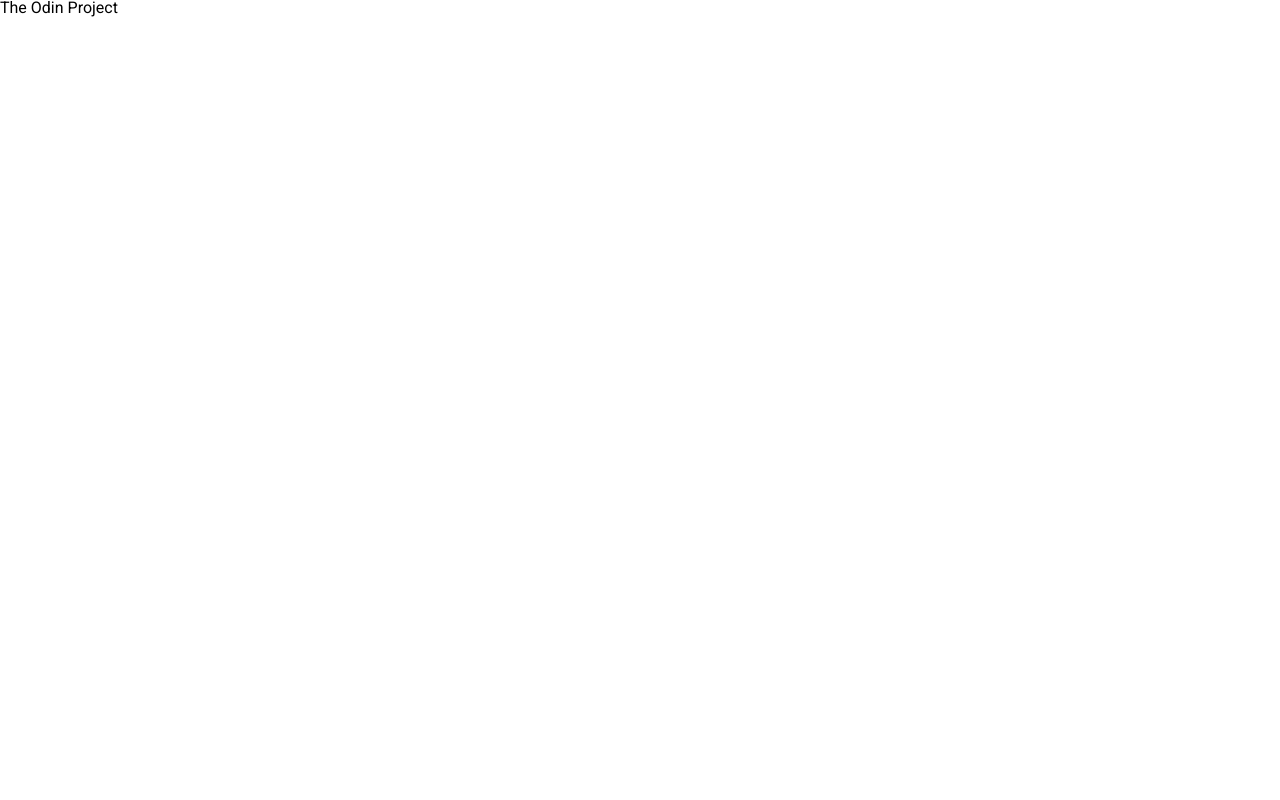
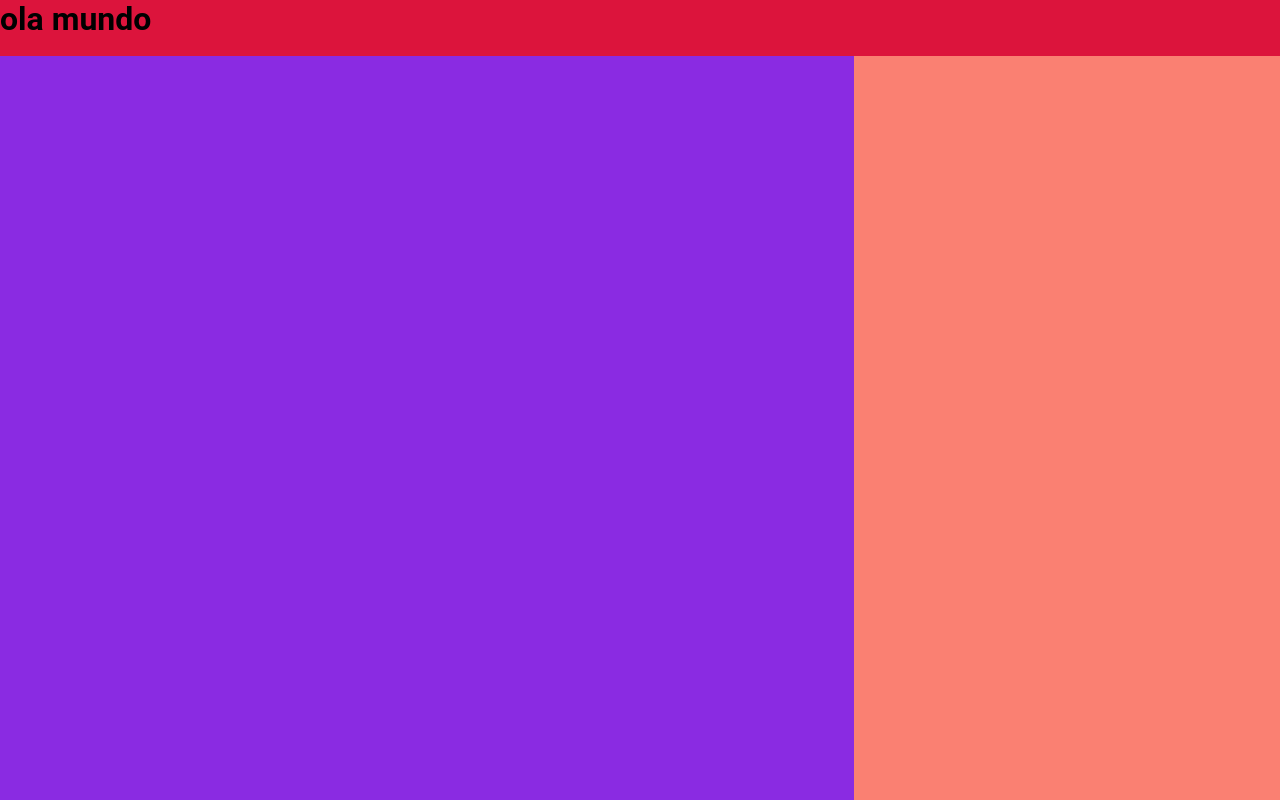
Before and after one commit to pklepa/youtube-ui-clone, a React (Create React App) app: page / in a window 1280 px wide. Built offline with nearby package versions, Linux system fonts and the light colour scheme.

Commit message:
Prepare basic layout

```diff
--- a/src/App.js
+++ b/src/App.js
@@ -1,12 +1,22 @@
 import React from "react";
 
-import "./assets/styles/reset.css";
-import "./assets/fonts/fonts.css";
+import GlobalStyles from "./assets/styles/GlobalStyles";
+import Layout from "./components/Layout";
+import Navbar from "./components/Navbar";
+import VideoArea from "./components/VideoArea";
+import SuggestionList from "./components/SuggestionList";
 
 function App() {
   return (
     <>
-      <h1 style={{ fontFamily: "Roboto" }}>The Odin Project</h1>
+      <GlobalStyles />
+
+      <Layout>
+        <Navbar />
+
+        <VideoArea />
+        <SuggestionList />
+      </Layout>
     </>
   );
 }
--- a/src/assets/fonts/fonts.css
+++ /dev/null
@@ -1,6 +0,0 @@
-@import url("https://fonts.googleapis.com/css2?family=Roboto:wght@400;500&display=swap");
-
-/*
-* Fonts used:
-* - Roboto (400, 500)
-*/
--- /dev/null
+++ b/src/assets/styles/GlobalStyles.js
@@ -0,0 +1,30 @@
+import { createGlobalStyle } from "styled-components";
+
+const GlobalStyles = createGlobalStyle`
+@import url("https://fonts.googleapis.com/css2?family=Roboto:wght@400;500&display=swap");
+
+* {
+  margin: 0;
+  padding: 0;
+  box-sizing: border-box;
+}
+
+*, button, input {
+  border: 0;
+  outline: 0;
+
+  font-family: 'Roboto', sans-serif;
+}
+
+html, body, #root {
+  height: 100%;
+}
+
+:root {
+  --white: #fff;
+  --background-grey: #c3c3c3;
+  --grey: #606060;
+}
+`;
+
+export default GlobalStyles;
--- a/src/assets/styles/reset.css
+++ /dev/null
@@ -1,145 +0,0 @@
-/* http://meyerweb.com/eric/tools/css/reset/
-   v2.0 | 20110126
-   License: none (public domain)
-*/
-
-html,
-body,
-div,
-span,
-applet,
-object,
-iframe,
-h1,
-h2,
-h3,
-h4,
-h5,
-h6,
-p,
-blockquote,
-pre,
-a,
-abbr,
-acronym,
-address,
-big,
-cite,
-code,
-del,
-dfn,
-em,
-img,
-ins,
-kbd,
-q,
-s,
-samp,
-small,
-strike,
-strong,
-sub,
-sup,
-tt,
-var,
-b,
-u,
-i,
-center,
-dl,
-dt,
-dd,
-ol,
-ul,
-li,
-fieldset,
-form,
-label,
-legend,
-table,
-caption,
-tbody,
-tfoot,
-thead,
-tr,
-th,
-td,
-article,
-aside,
-canvas,
-details,
-embed,
-figure,
-figcaption,
-footer,
-header,
-hgroup,
-menu,
-nav,
-output,
-ruby,
-section,
-summary,
-time,
-mark,
-audio,
-video {
-	margin: 0;
-	padding: 0;
-	border: 0;
-	font-size: 100%;
-	font: inherit;
-	vertical-align: baseline;
-}
-/* HTML5 display-role reset for older browsers */
-article,
-aside,
-details,
-figcaption,
-figure,
-footer,
-header,
-hgroup,
-menu,
-nav,
-section {
-	display: block;
-}
-body {
-	line-height: 1;
-}
-ol,
-ul {
-	list-style: none;
-}
-blockquote,
-q {
-	quotes: none;
-}
-blockquote:before,
-blockquote:after,
-q:before,
-q:after {
-	content: '';
-	content: none;
-}
-table {
-	border-collapse: collapse;
-	border-spacing: 0;
-}
-
-/* My modifications */
-* {
-	box-sizing: border-box;
-	outline: none;
-}
-
-a {
-	text-decoration: none;
-}
-
-button {
-	border: none;
-	background: none;
-	cursor: pointer;
-}
--- /dev/null
+++ b/src/components/Layout/index.js
@@ -0,0 +1,9 @@
+import React from "react";
+
+import { Grid } from "./styles";
+
+function Layout({ children }) {
+  return <Grid>{children}</Grid>;
+}
+
+export default Layout;
--- /dev/null
+++ b/src/components/Layout/styles.js
@@ -0,0 +1,28 @@
+import styled from "styled-components";
+
+// NAV - Navbar
+// VA - Video Area
+// SL - Sugestion List
+
+export const Grid = styled.div`
+  display: grid;
+
+  grid-template-columns: auto 426px;
+  grid-template-rows: 56px auto;
+
+  grid-template-areas:
+    "NAV NAV"
+    "VA SL";
+
+  min-height: 100%;
+
+  @media (max-width: 1000px) {
+    grid-template-columns: auto;
+    grid-template-rows: 56px auto auto;
+
+    grid-template-areas:
+      "NAV"
+      "VA"
+      "SL";
+  }
+`;
--- /dev/null
+++ b/src/components/Navbar/index.js
@@ -0,0 +1,13 @@
+import React from "react";
+
+import { Container } from "./styles";
+
+function Navbar() {
+  return (
+    <Container>
+      <h1>ola mundo</h1>
+    </Container>
+  );
+}
+
+export default Navbar;
--- /dev/null
+++ b/src/components/Navbar/styles.js
@@ -0,0 +1,9 @@
+import styled from "styled-components";
+
+export const Container = styled.div`
+  display: flex;
+
+  grid-area: NAV;
+
+  background-color: crimson;
+`;
--- /dev/null
+++ b/src/components/SuggestionList/index.js
@@ -0,0 +1,9 @@
+import React from "react";
+
+import { Container } from "./styles";
+
+function SuggestionList() {
+  return <Container></Container>;
+}
+
+export default SuggestionList;
--- /dev/null
+++ b/src/components/SuggestionList/styles.js
@@ -0,0 +1,9 @@
+import styled from "styled-components";
+
+export const Container = styled.div`
+  display: flex;
+
+  grid-area: SL;
+
+  background-color: salmon;
+`;
--- /dev/null
+++ b/src/components/VideoArea/index.js
@@ -0,0 +1,9 @@
+import React from "react";
+
+import { Container } from "./styles";
+
+function VideoArea() {
+  return <Container></Container>;
+}
+
+export default VideoArea;
--- /dev/null
+++ b/src/components/VideoArea/styles.js
@@ -0,0 +1,9 @@
+import styled from "styled-components";
+
+export const Container = styled.div`
+  display: flex;
+
+  grid-area: VA;
+
+  background-color: blueviolet;
+`;
```
